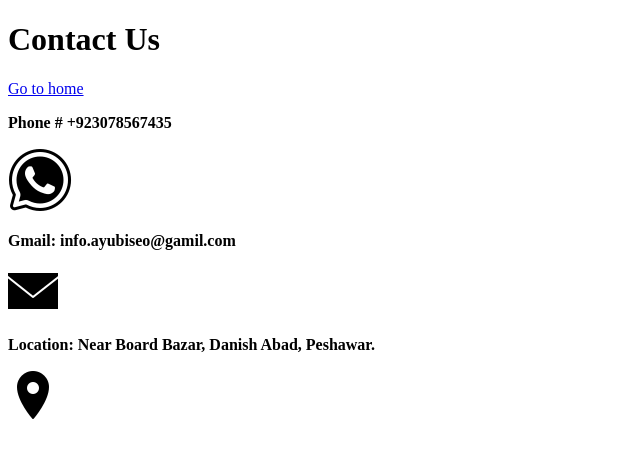
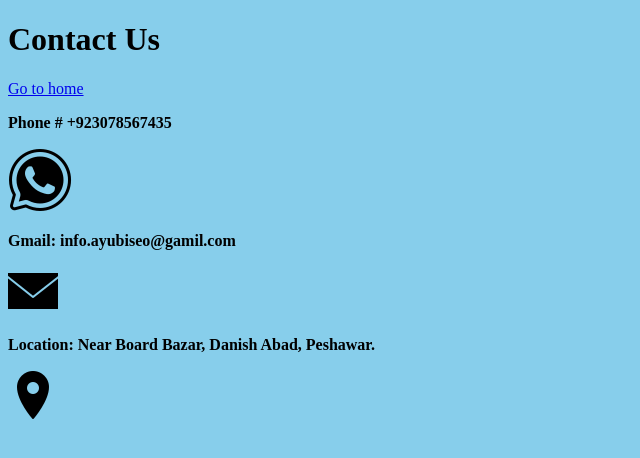
Before and after one commit to ayubi99/My-portfolio-site, a plain HTML site: page contact.html in a window 1280 px wide. Shown: the whole page, without its empty margins (0-640 px from the left). Drawn offline with Linux system fonts and the light colour scheme.

Commit message:
add bgcolor on all pages

```diff
--- a/contact.html
+++ b/contact.html
@@ -5,7 +5,7 @@
     <meta name="viewport" content="width=device-width, initial-scale=1.0">
     <title>Contact us</title>
 </head>
-<body>
+<body bgcolor="skyblue">
     <h1>Contact Us</h1>
     <a href="index.html">Go to home</a>
     <p>
```
Also changed, not shown: index.html (+1 -1 lines), projectp.html (+1 -1 lines), skills.html (+1 -1 lines).
